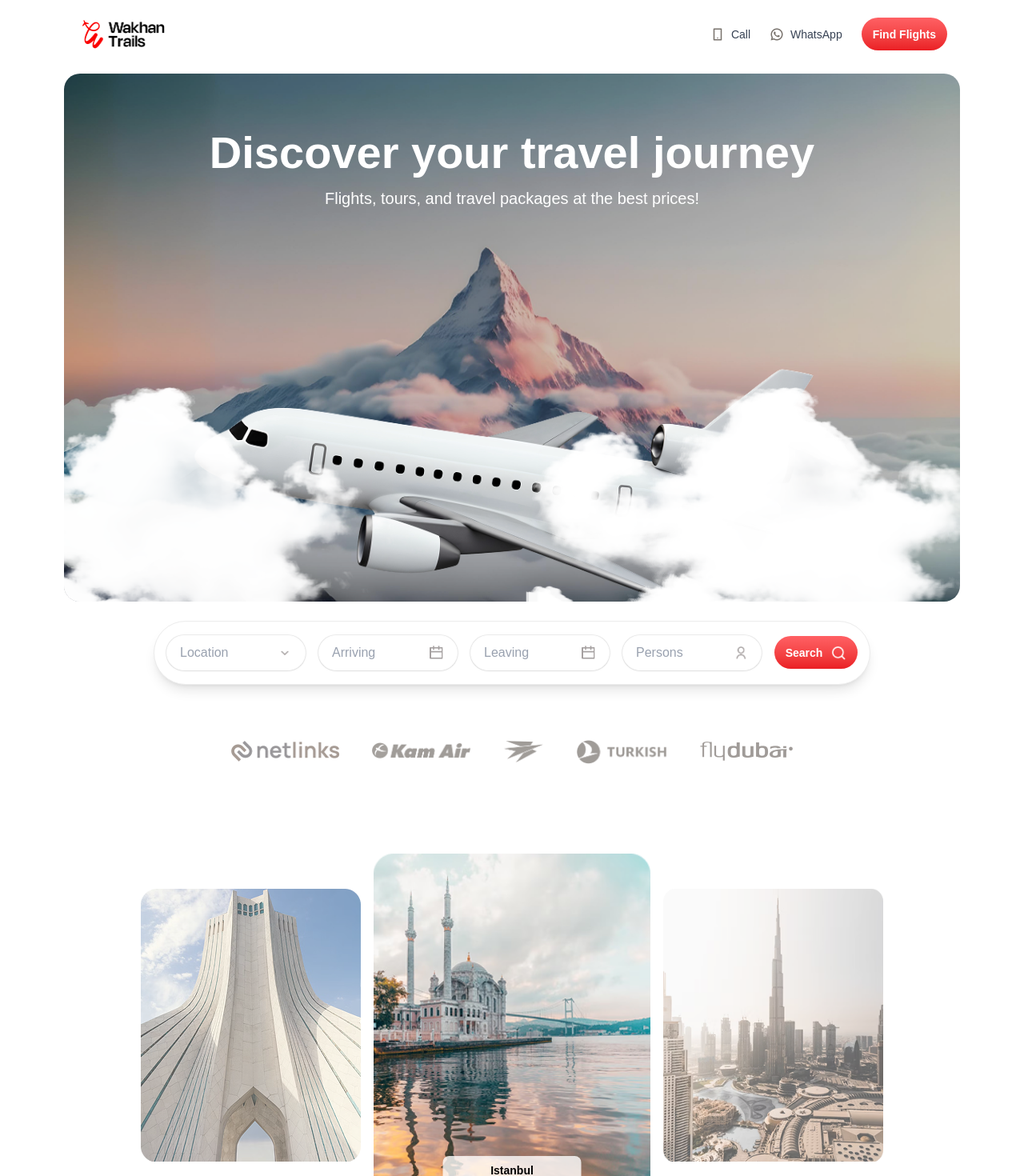
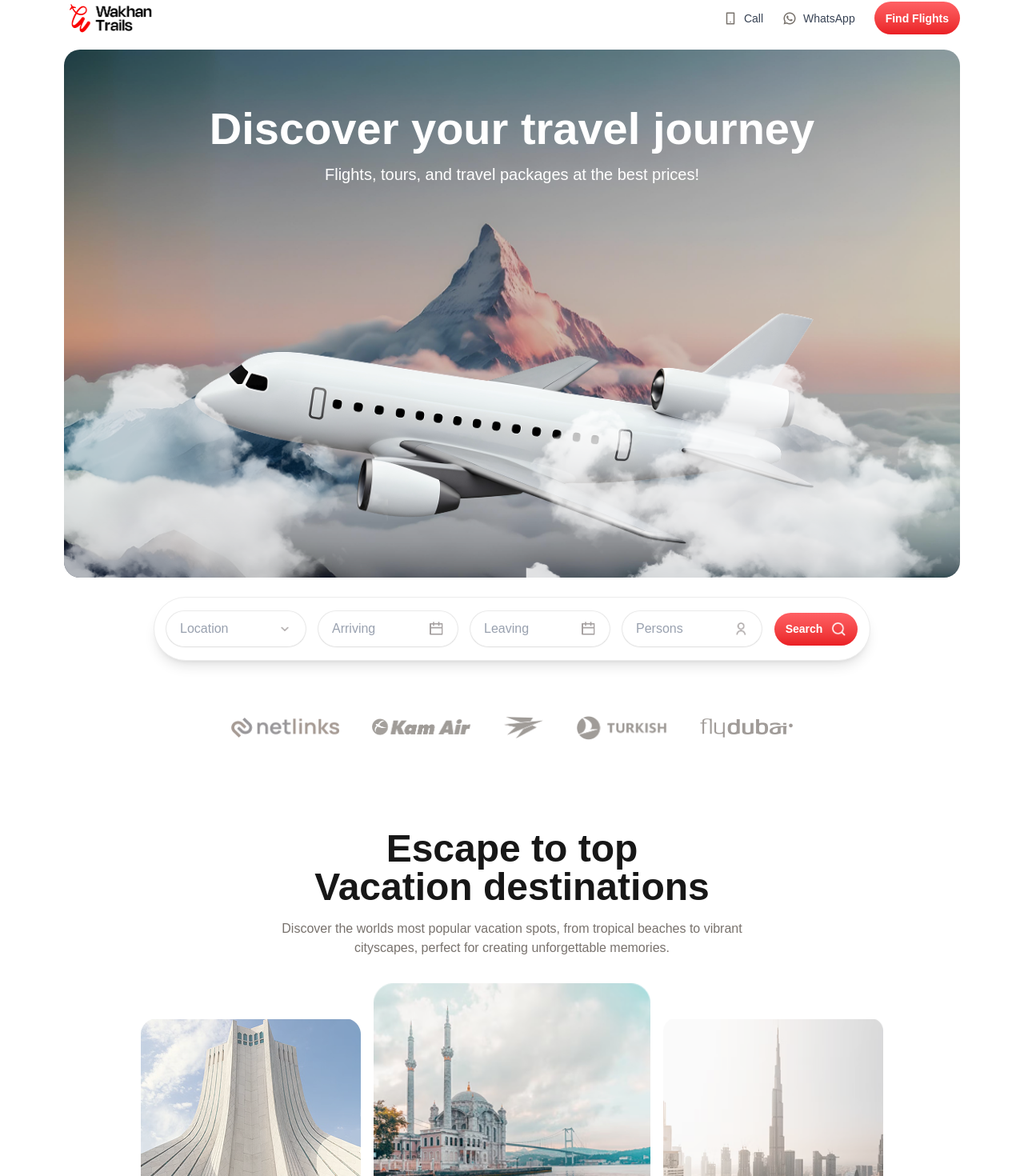
Before and after one commit to said-yousuf/wakhan-trails, a Next.js app: page / in a window 1280 px wide. Shown: the part 14-1484 px from the top of the page at 80% size. Built offline with nearby package versions, Linux system fonts and the light colour scheme.

Commit message:
refactor: clean up styles and improve layout in various components and previous commit is committed by sohail

```diff
--- a/app/components/Destinations.tsx
+++ b/app/components/Destinations.tsx
@@ -60,8 +60,13 @@ export const Destinations = () => {
 
   return (
     <div className="flex flex-col items-center justify-center py-14 text-center">
-      {/* ... (keep your original text content) */}
-
+      <p className="text-3xl md:text-5xl font-bold mb-4 max-w-[300px] md:max-w-[500px]">
+        Escape to top Vacation destinations
+      </p>
+      <p className="text-[14px] md:text-[16px] font-medium max-w-sm md:max-w-xl mb-8 text-[#78726D]">
+        Discover the worlds most popular vacation spots, from tropical beaches
+        to vibrant cityscapes, perfect for creating unforgettable memories.
+      </p>
       {/* Image Slider */}
       <div className="relative flex items-center h-[430px] justify-center w-full md:max-w-[58rem] max-w-xl">
         <AnimatePresence mode="popLayout" custom={direction}>
@@ -117,7 +122,7 @@ export const Destinations = () => {
                   className="rounded-lg object-cover w-full h-full"
                 />
                 {isFocused && (
-                  <div className="absolute bottom-4 left-1/2 transform -translate-x-1/2 bg-white/80 px-4 py-2 rounded-lg text-sm font-semibold text-black w-[50%] text-center">
+                  <div className="absolute bottom-2 left-1/2 transform -translate-x-1/2 bg-white/80 px-40 py-4 rounded-lg text-2xl font-medium text-black w-[50%] flex justify-center items-center">
                     {image.name}
                   </div>
                 )}
@@ -126,7 +131,6 @@ export const Destinations = () => {
           })}
         </AnimatePresence>
       </div>
-
       {/* Navigation Buttons */}
       <div className="flex justify-center mt-4 space-x-4">
         <button
--- a/app/components/Header.tsx
+++ b/app/components/Header.tsx
@@ -6,13 +6,10 @@ import { useState } from 'react';
 
 export const Header = () => {
   const [isMenuOpen, setIsMenuOpen] = useState(false);
-
-  const toggleMenu = () => {
-    setIsMenuOpen(!isMenuOpen);
-  };
+  const toggleMenu = () => setIsMenuOpen(!isMenuOpen);
 
   return (
-    <header className="relative flex justify-between items-center p-4 bg-white ">
+    <header className="fixed top-0 left-0 w-full flex justify-between items-center p-4 bg-white z-50 md:px-20 px-5">
       <Image
         src="/logo.png"
         alt="Wakhan Trails"
--- a/app/components/Hero.tsx
+++ b/app/components/Hero.tsx
@@ -5,7 +5,7 @@ import CloudAnimation from './Cloud-Animation';
 
 export const Hero = () => {
   return (
-    <div className="relative my-3 w-full h-[660px] rounded-[20px] overflow-hidden flex flex-col justify-between">
+    <div className="relative my-3 w-full md:h-[660px] h-[430px] rounded-[20px] overflow-hidden flex flex-col justify-between mt-19">
       {/* Background */}
       <Image
         src="/images/background.png"
@@ -17,14 +17,15 @@ export const Hero = () => {
 
       {/* Clouds */}
       <CloudAnimation
-        countRTL={4}
-        countLTR={4}
+        countRTL={1}
+        countLTR={1}
         verticalRange={{ min: 0, max: 0 }}
         baseDurationRTL={500}
         baseDurationLTR={500}
       />
+
       {/* Text Content */}
-      <div className="relative z-10 text-center mt-16">
+      <div className="relative z-10 text-center pt-6 md:pt-16">
         <h1 className="text-white font-bold text-4xl sm:text-5xl md:text-6xl lg:text-[56px] leading-tight">
           Discover your travel journey
         </h1>
@@ -34,15 +35,17 @@ export const Hero = () => {
       </div>
 
       {/* Plane Image */}
-      <div className="relative z-10 flex justify-center bottom-40 md:bottom-0">
+      <div className="relative z-10 flex justify-center md:mb-0 mb-[-10px] bottom-0">
         <Image
           src="/images/plane.png"
           alt="Plane"
           width={900}
           height={400}
-          className="w-[90%] md:w-[80%] lg:w-[865px] -mb-10"
+          className="w-[90%] md:w-[80%] lg:w-[865px]"
         />
       </div>
     </div>
   );
 };
+
+export default Hero;
--- a/app/components/Locations.tsx
+++ b/app/components/Locations.tsx
@@ -14,29 +14,21 @@ export const Locations = () => {
       name: 'Herat',
       imageUrl: '/images/herat.png',
       gridClass: 'col-span-1 row-span-1',
-      height: 361,
-      width: 347,
     },
     {
       name: 'Badakhshan',
       imageUrl: '/images/badakshan.png',
       gridClass: 'col-span-1 row-span-1',
-      height: 361,
-      width: 347,
     },
     {
       name: 'Kandahar',
       imageUrl: '/images/kandahar.png',
       gridClass: 'col-span-1 row-span-1',
-      height: 361,
-      width: 347,
     },
     {
       name: 'Bamyan',
       imageUrl: '/images/bamyan.png',
-      gridClass: 'col-span-2 row-span-1',
-      height: 361,
-      width: 712,
+      gridClass: 'col-span-1 md:col-span-2 row-span-1',
     },
     {
       name: 'Mazar e sharif',
@@ -53,25 +45,31 @@ export const Locations = () => {
         Discover unforgettable places in Afghanistan
       </p>
       <p className="text-[14px] md:text-[16px] font-medium max-w-[90%] md:max-w-xl mb-8 text-[#78726D]">
-        Experience the Unforgettable Provinces of Afghanistan{' '}
+        Experience the Unforgettable Provinces of Afghanistan
       </p>
-      <div className="w-full max-w-6xl px-4">
-        <div className="grid md:grid-cols-3 md:grid-rows-2 grid-cols-1 gap-4">
+      <div className="w-full max-w-6xl ">
+        <div className="grid grid-cols-1 md:grid-cols-3 md:grid-rows-2 gap-4">
           {locations.map((location) => (
             <div
               key={location.name}
-              className={`relative overflow-hidden rounded-lg shadow-md ${location.gridClass}`}
+              className={`relative overflow-hidden rounded-lg ${location.gridClass} transform transition-transform duration-300 hover:-translate-y-2`}
             >
-              <div className="relative md:w-full h-[361px]">
+              <div className="relative w-full h-[361px]">
                 <Image
                   src={location.imageUrl}
                   alt={location.name}
                   fill
                   sizes="(max-width: 768px) 100vw, (max-width: 1200px) 50vw, 33vw"
-                  className="object-cover transform transition-transform duration-300 hover:-translate-y-2"
+                  className="object-cover"
                 />
               </div>
-              <div className="absolute bottom-0 left-0 right-0 bg-opacity-50 text-white text-center p-2 font-bold text-xl">
+              <div
+                className={`absolute bottom-8 ${
+                  location.name === 'Bamyan'
+                    ? 'md:left-10 left-0 right-0'
+                    : 'left-0 right-0'
+                } bg-opacity-50 text-white text-center p-2 font-bold text-3xl`}
+              >
                 {location.name}
               </div>
             </div>
@@ -81,3 +79,5 @@ export const Locations = () => {
     </div>
   );
 };
+
+export default Locations;
--- a/app/components/Packages.tsx
+++ b/app/components/Packages.tsx
@@ -3,20 +3,22 @@ import Image from 'next/image';
 
 export const Packages = () => {
   return (
-    <div className="flex flex-col items-center justify-center  py-14 text-center">
-      <p className="text-3xl sm:text-4xl md:text-5xl font-bold mb-4 max-w-[90%] sm:max-w-[650px]">
+    <div className="py-14 text-center">
+      <p className="text-3xl sm:text-4xl md:text-5xl font-bold mb-4 max-w-[90%] sm:max-w-[650px] mx-auto">
         Our tour packages for you
       </p>
-      <p className="text-[14px] sm:text-[16px] font-medium max-w-[90%] sm:max-w-xl mb-8 text-[#78726D]">
+      <p className="text-[14px] sm:text-[16px] font-medium max-w-[90%] sm:max-w-xl mb-8 text-[#78726D] mx-auto">
         Discover the worlds most popular vacation spots, from tropical beaches
         to vibrant cityscapes, perfect for creating unforgettable memories
       </p>
 
+      {/* Container for the package cards */}
+      <div className="container mx-auto ">
         <div className="flex gap-4 flex-col md:flex-row">
-        <div className="flex justify-center">
+          <div className="flex justify-center ">
             <div className="relative bg-[#EDF0F7] rounded-2xl w-full md:w-[622px] h-[427px] overflow-hidden transform transition-transform duration-300 hover:-translate-y-2">
               {/* Text Overlay */}
-            <div className="absolute top-10 left-10 z-10 text-left">
+              <div className="absolute top-10 left-8 z-10 text-left">
                 <h2 className="text-2xl font-bold text-black mb-4">
                   Umrah Packages 2025
                   <br />
@@ -42,11 +44,11 @@ export const Packages = () => {
             </div>
           </div>
 
-        <div className="flex justify-center">
+          <div className="flex justify-center ">
             <div className="relative bg-[#EDF0F7] rounded-2xl w-[438px] h-[427px] overflow-hidden transform transition-transform duration-300 hover:-translate-y-2">
               {/* Text Overlay */}
-            <div className="absolute bottom-10 left-25 z-10 text-left">
-              <h2 className="text-2xl font-bold text-black mb-4 ">
+              <div className="absolute bottom-10  left-23 z-10 text-left">
+                <h2 className="text-2xl font-bold text-black mb-4">
                   Secure Travel Visas <br />
                 </h2>
               </div>
@@ -65,6 +67,7 @@ export const Packages = () => {
           </div>
         </div>
       </div>
+    </div>
   );
 };
 
--- a/app/components/Tickets.tsx
+++ b/app/components/Tickets.tsx
@@ -101,7 +101,7 @@ const FlightCard = ({
           <div className="bg-blue-500 text-white rounded-full p-2">
             <Plane size={20} />
           </div>
-          <div className="flex flex-col">
+          <div className="flex flex-col items-start">
             <p className="font-semibold text-sm">{airline}</p>
             <p className="text-xs text-gray-500">{flightNumber}</p>
           </div>
--- a/app/page.tsx
+++ b/app/page.tsx
@@ -10,7 +10,7 @@ import { Tickets } from './components/Tickets';
 
 export default function Home() {
   return (
-    <div className="flex flex-col h-full md:px-20 md:py-5 px-5">
+    <div className="flex flex-col h-full md:px-20  px-5">
       <Header />
       <Hero />
       <Search />
```
Also changed, not shown: app/components/Destinations.module.css (deleted, +0 -15 lines). Lines whose indentation alone changed are shown as unchanged.
